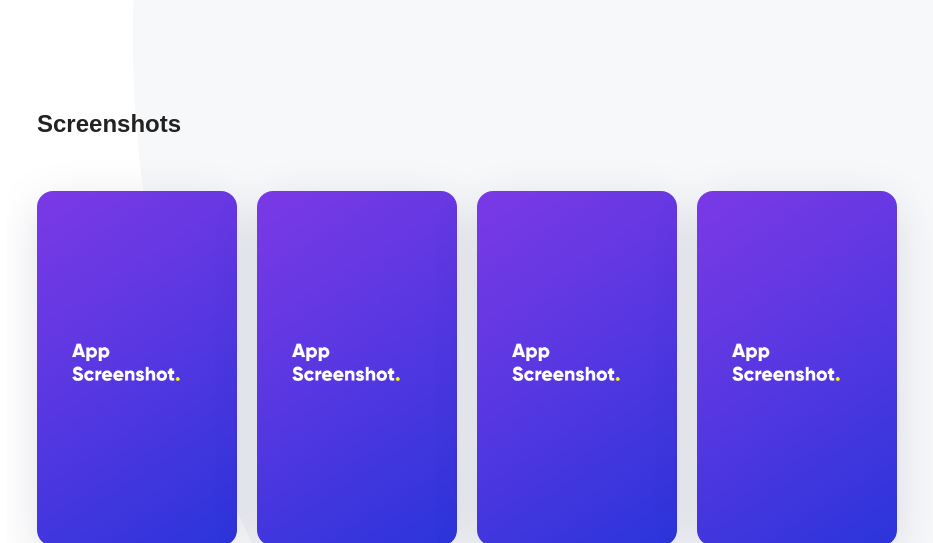
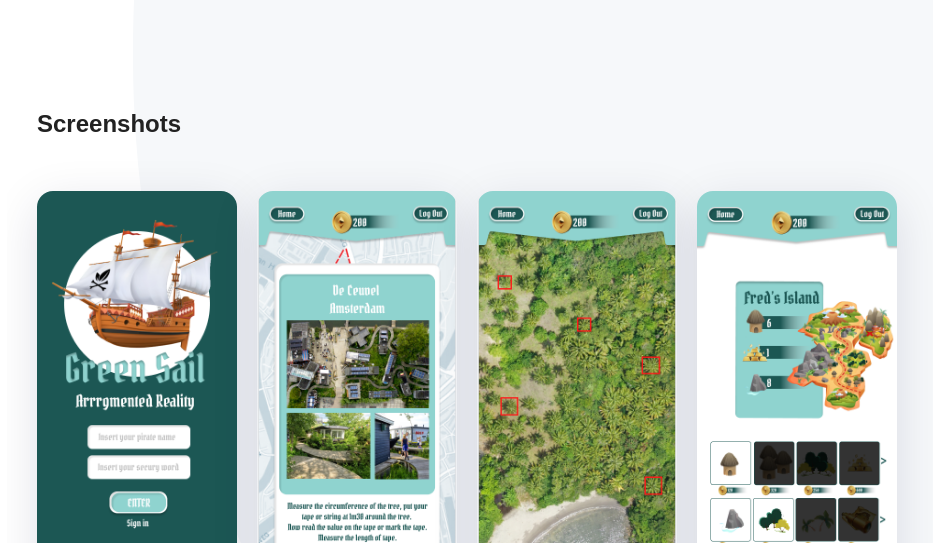
Before and after one commit to IneffableKoD/greensailar.github.io, a plain HTML site: page index.html in a window 1280 px wide. Shown: the part 409-952 px from the top of the page, without its empty margins (123-1056 px from the left). Drawn offline with Linux system fonts and the light colour scheme.

Commit message:
update screenshots

```diff
--- a/index.html
+++ b/index.html
@@ -53,17 +53,17 @@
 	</div>
 	<div class="app__screenshots-wrapper container-desktop">
 		<div class="app__screenshots-list">
-			<a href="assets/screenshot.png" class="lightbox">
-				<img src="assets/screenshot.png" class="app__screenshot" alt="" />
+			<a href="assets/Frame1.png" class="lightbox">
+				<img src="assets/Frame1.png" class="app__screenshot" alt="" />
 			</a>
-			<a href="assets/screenshot.png" class="lightbox">
-				<img src="assets/screenshot.png" class="app__screenshot" alt="" />
+			<a href="assets/Frame19.png" class="lightbox">
+				<img src="assets/Frame19.png" class="app__screenshot" alt="" />
 			</a>
-			<a href="assets/screenshot.png" class="lightbox">
-				<img src="assets/screenshot.png" class="app__screenshot" alt="" />
+			<a href="assets/Frame21.png" class="lightbox">
+				<img src="assets/Frame21.png" class="app__screenshot" alt="" />
 			</a>
-			<a href="assets/screenshot.png" class="lightbox">
-				<img src="assets/screenshot.png" class="app__screenshot" alt="" />
+			<a href="assets/Frame14.png" class="lightbox">
+				<img src="assets/Frame14.png" class="app__screenshot" alt="" />
 			</a>
 		</div>
 	</div>
```
